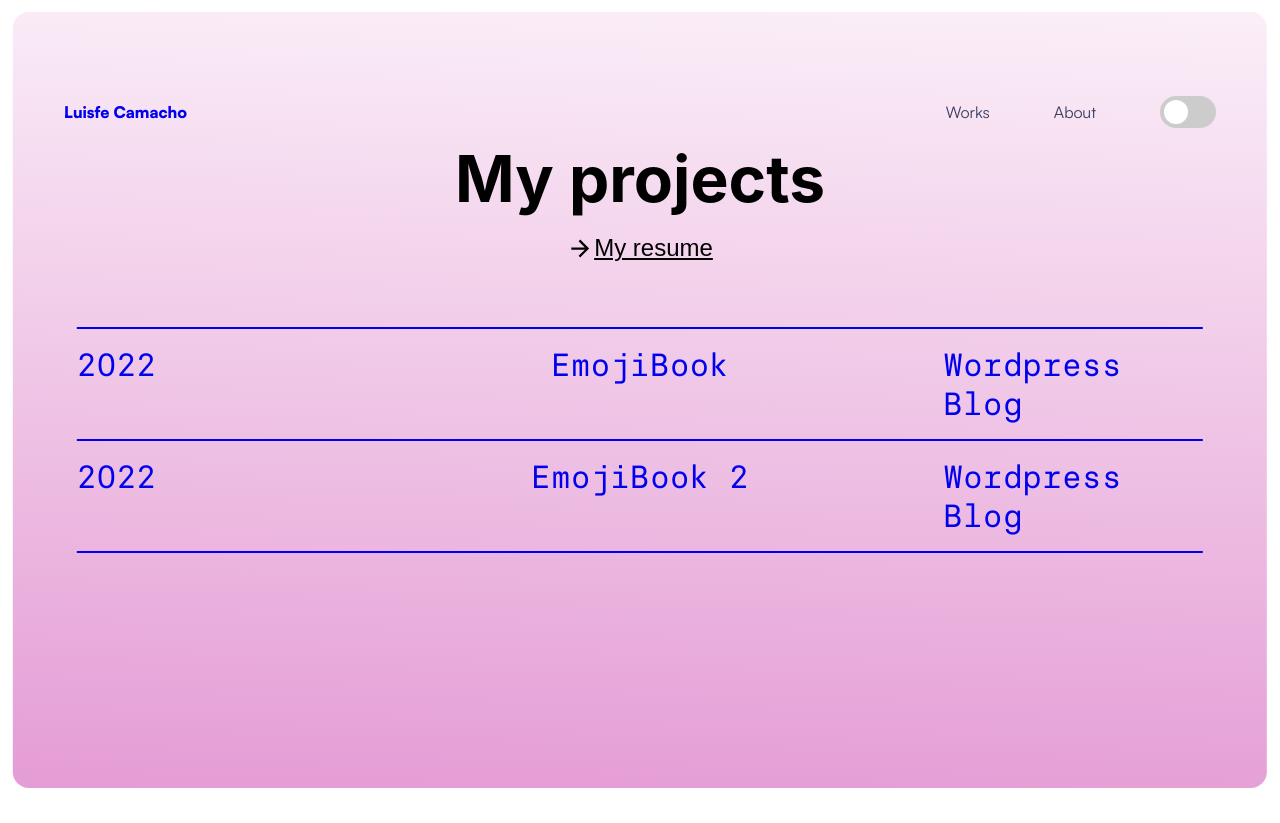
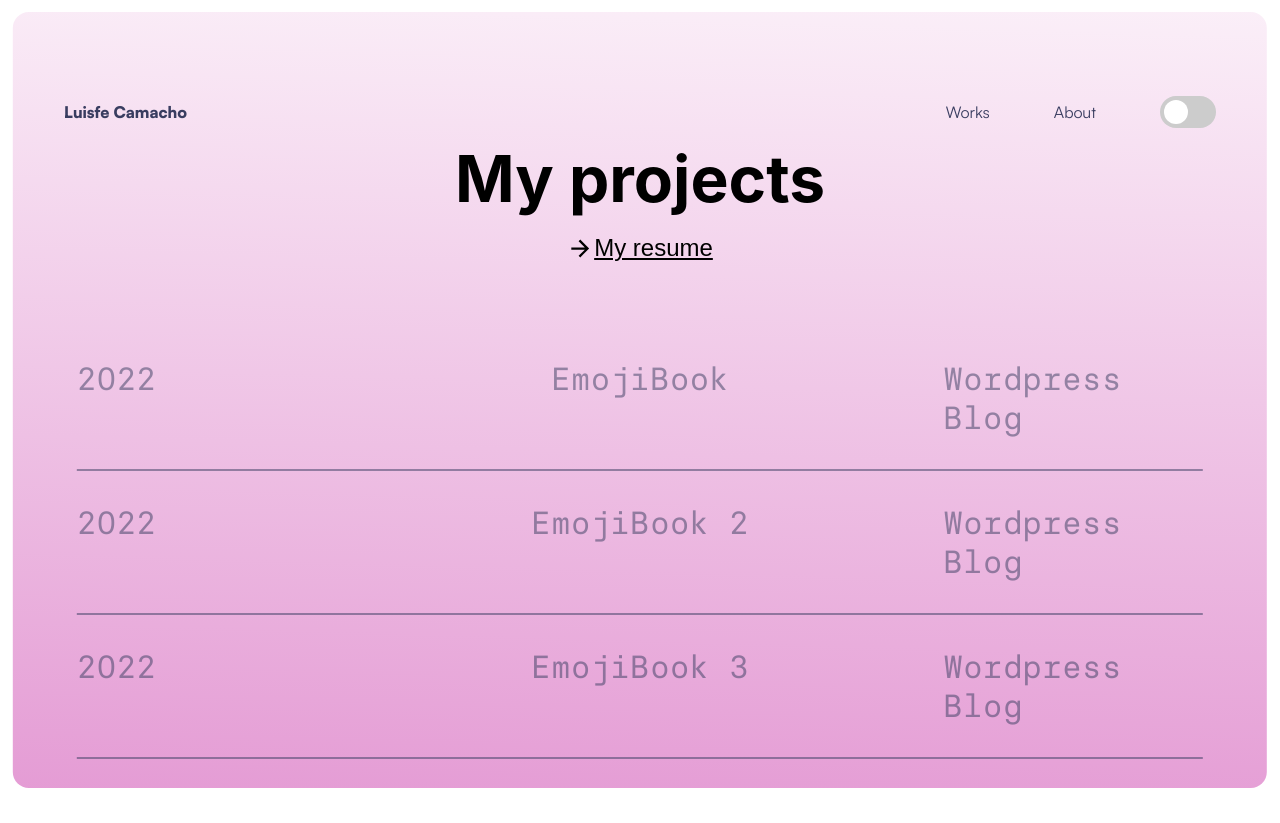
Before and after one commit to luisfeCL/portfolio, a React (Create React App) app: page /works in a window 1280 px wide. Before the commit the page ends 800 px from the top, so only its background shows below. Built offline with nearby package versions, Linux system fonts and the light colour scheme.

Commit message:
finalizada la maquetación general.

```diff
--- a/public/projects.json
+++ b/public/projects.json
@@ -41,6 +41,30 @@
             "techimage2": "/sass.png",
             "techimage3": "/sass.png",
             "techimage4": "/sass.png"
+        },
+        {
+            "id": 3,
+            "year": 2022,
+            "image": "",
+            "urlname": "EmojiBook-3",
+            "name": "EmojiBook 3",
+            "category": "Wordpress Blog",
+            "description": "ESTA ES LA PAGINA DE EMOJIBOOK 1",
+            "Tech1": "Wordpress",
+            "Tech2": "HTML5",
+            "Tech3": "CSS3",
+            "Tech4": "JavaScript",
+            "color": "#FCB900",
+            "techimage1": "/wordpress.png",
+            "techimage2": "/html5.png",
+            "techimage3": "/javascript.png",
+            "techimage4": "/css3.png",
+            "objective1": "Crear una línea de identidad y una estética corportativa unificada para la marca.",
+            "objective2": "Conseguir que el diseño encaje con nuestro target principal de usuarios.",
+            "objective3": "Lograr una interfaz intuitiva y responsive",
+            "objective4": "Construir una web que tome la información de una fuente de datos (.json).",
+            "objective5": "Generar URLs dinámicas que pinten los productos en base a una única plantilla de HTML.",
+            "objective6": "Al tratarse de un negocio con idea de ampliar tipos de productos, era necesario que la web fuese escalable."
         }
     ]
 }
--- a/src/App.css
+++ b/src/App.css
@@ -44,7 +44,9 @@
 *{
     box-sizing: border-box;
 }
-
+a{
+    color: var(--font-color);
+}
 html, body{
     width: 100%;
     font-size: 62.5%;
--- a/src/pages/project/project.jsx
+++ b/src/pages/project/project.jsx
@@ -6,18 +6,11 @@ import Image from './image/image';
 import Card from '../works/cards/card';
 
 
-
-
-
-
-
 export default function Project(){
 
     const [project, setProject] = useState({});
-    const [more, setMore] = useState({})
+    const [more, setMore] = useState([])
     const params = useParams();
-
-
 
     useEffect(() => {
         axios.get('/projects.json')
@@ -26,12 +19,12 @@ export default function Project(){
                 setProject(selectedWork)
             })
             .then(response => {
-                const moreWorks = response.data.works.find(work => work.urlname !== params.name )
+                const moreWorks = response.data.works.filter(other => other.urlname !== params.name )
                 setMore(moreWorks)
             })
-    })
+    },[])
 
-
+debugger
     return <>
         <section className="project__container">
                 <article className="project__title">
@@ -85,9 +78,11 @@ export default function Project(){
 
         <h2 className='more__title'>More Projects</h2>
         <article className="more__projects">
-            <h1>
 
-            </h1>
+            {more.map(project => <div className='work'>
+                            {project.name}
+                        </div>)}
+
         </article>
         </section>
     </>
--- a/src/pages/works/cards/card.css
+++ b/src/pages/works/cards/card.css
@@ -1,4 +1,10 @@
-
+.secondary{
+    width: 100%;
+    display: grid;
+    grid-template-columns: repeat(13,1fr);
+    padding: var(--space) 0px;
+    border-bottom: var(--border);
+}
 .workElement1{
     margin: 0 auto 0 0;
     grid-column-start: 1;
@@ -16,3 +22,6 @@
     grid-column-start: 11;
     grid-column-end: 14;
 }
+.inactive{
+    opacity: .5;
+}
--- a/src/pages/works/cards/card.jsx
+++ b/src/pages/works/cards/card.jsx
@@ -2,9 +2,11 @@ import './card.css'
 
 
 export default function Card(props){
-    return <>
+    return <div onMouseEnter={props.handleHover} className={props.active ? 'inactive' : 'active'}>
+            <div className='secondary'>
                 <div className="workElement1">{props.year}</div>
                 <div className="workElement2">{props.title}</div>
                 <div className="workElement3">{props.category}</div>
-            </>
+            </div>
+        </div>
 }
--- a/src/pages/works/works.css
+++ b/src/pages/works/works.css
@@ -33,8 +33,6 @@
 
 .work{
     padding: 16px 0px;
-    display: grid;
-    grid-template-columns: repeat(13,1fr);
     border-bottom: 2px solid;
 }
 
--- a/src/pages/works/works.jsx
+++ b/src/pages/works/works.jsx
@@ -7,6 +7,7 @@ import { Link } from 'react-router-dom'
 export default function Works(){
 
     const [works, setWorks]= useState([]);
+    const [activeWork, setActiveWorks] = useState(true);
 
     useEffect(() => {
         axios.get('/projects.json')
@@ -27,12 +28,15 @@ export default function Works(){
                         </svg> My resume
                     </button>
                 </section>
-                <section className="works">
+                <section className="works" onMouseLeave={()=> setActiveWorks(false)}>
                         {works.map(work => <Link className='work' to={`/project/${work.urlname}`}>
-                                <Card year={work.year} title={work.name} category={work.category}></Card>
-                            </Link>)}
+                            <Card active={activeWork !== work.name} handleHover={() => setActiveWorks(work.name)} year={work.year} title={work.name} category={work.category}></Card>
+                        </Link>)}
                     {/* <Card year='2022' title='emojiBook' category='Wordpress blog'></Card> */}
                 </section>
             </article>
             </main>
 }
+
+
+// onMouseLeave={setActiveWorks(true)}
```
